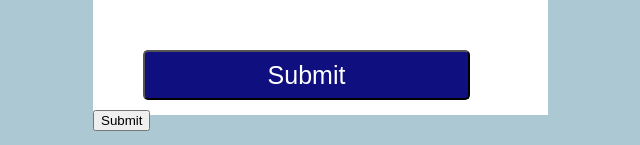
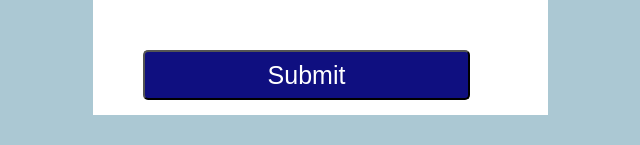
Before and after one commit to REISSD/Capstone2024, a PHP site: page /signup.php in a window 1280 px wide. Shown: the part 829-974 px from the top of the page, without its empty margins (419-1059 px from the left). Run offline with PHP 8.4, Linux system fonts and the light colour scheme.

Commit message:
style update signup.php

```diff
--- a/Capstone/signup.php
+++ b/Capstone/signup.php
@@ -65,9 +65,6 @@
                 <div>
                     <input type="submit" placeholder="Submit" name="submit">
                 </div>
-
-        <div class="row">
-        <input type="submit" value="Submit">
         </div>
     </form>
     </div>
```
